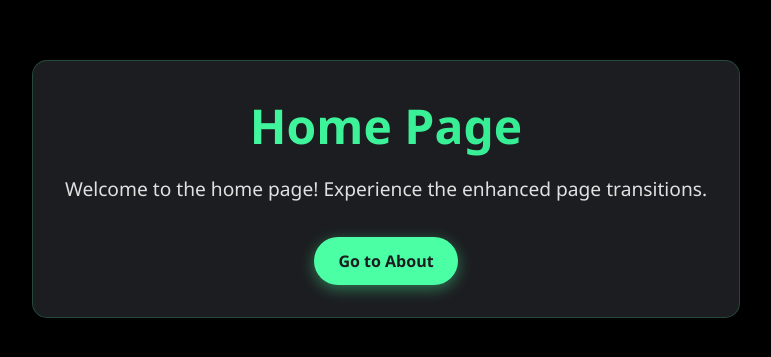
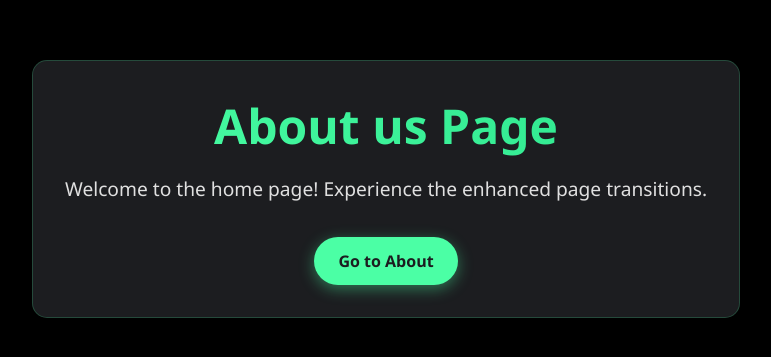
Before and after one commit to Moadjaafar/barbajs-animation, a plain HTML site: page index.html in a window 1280 px wide. Shown: the part 211-568 px from the top of the page, without its empty margins (254-1025 px from the left). Drawn offline with nearby package versions, Linux system fonts and the light colour scheme.

Commit message:
new version 2

```diff
--- a/index.html
+++ b/index.html
@@ -13,7 +13,7 @@
     <div class="particles-container" id="particles"></div>
 
     <main data-barba="container" data-barba-namespace="home">
-        <h1>Home Page</h1>
+        <h1>About us Page</h1>
         <p>Welcome to the home page! Experience the enhanced page transitions.</p>
         <a href="about.html">Go to About</a>
     </main>
```
